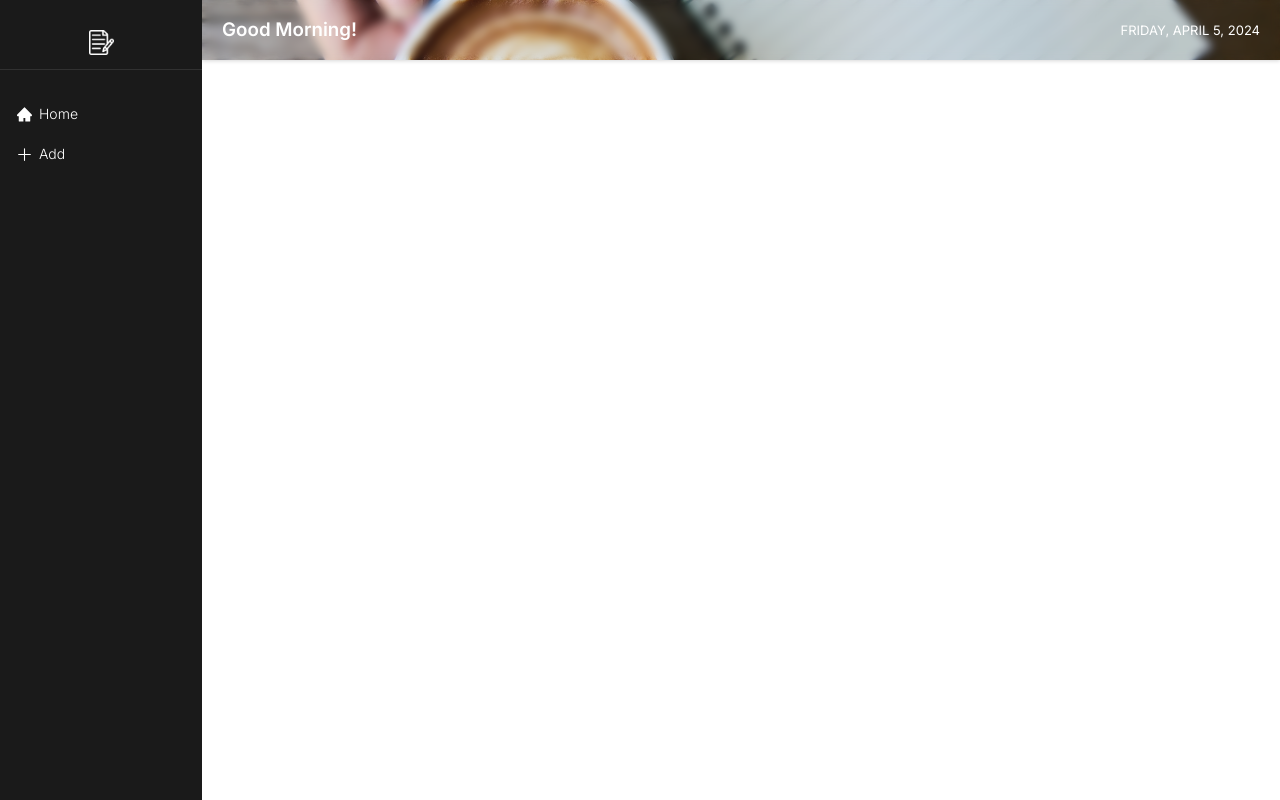
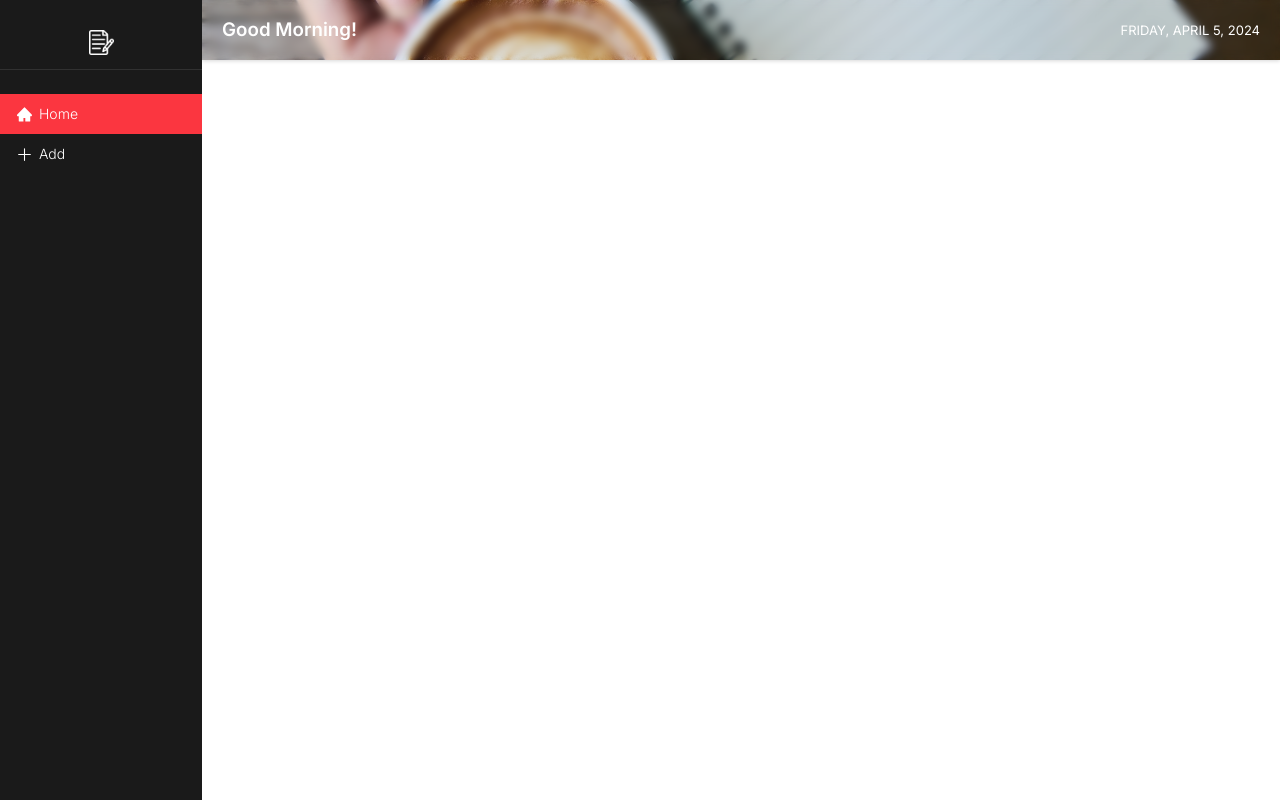
Before and after one commit to dimitarsabev00/Notes-App, a React (Vite) app: page / in a window 1280 px wide. Built offline with nearby package versions, Linux system fonts and the light colour scheme.

Commit message:
Fix Bugs In Sidebar Component

```diff
--- a/src/components/Sidebar/Sidebar.tsx
+++ b/src/components/Sidebar/Sidebar.tsx
@@ -1,8 +1,6 @@
-import React from "react";
-import notes_icon from "../../assets/icons/notes_icon.png";
+import notesIcon from "../../assets/icons/notes_icon.png";
 import { AiFillHome } from "react-icons/ai";
 import { BsPlusLg } from "react-icons/bs";
-import { MdNoteAlt } from "react-icons/md";
 import { Link, useLocation } from "react-router-dom";
 import "./styles.scss";
 
@@ -14,14 +12,14 @@
     <div className="app-sidebar">
       <div className="sidebar-content py-3 flex flex-column">
         <Link to="/" className="app-brand flex align-center justify-center">
-          <img src={notes_icon} alt="" />
+          <img src={notesIcon} alt="" />
         </Link>
 
         <ul className="links my-4">
           <Link
             to="/"
             className={`text-white flex justify-center align-center link-item ${
-              pathname === "/" ? "active-link" : ""
+              pathname === "" ? "active-link" : ""
             }`}
           >
             <span className="flex align-center justify-center">
@@ -30,7 +28,7 @@
             <span className="icon-text">Home</span>
           </Link>
           <Link
-            to="/add"
+            to="/note/add"
             className={`text-white flex justify-center align-center link-item ${
               pathname === "add" ? "active-link" : ""
             }`}
```
